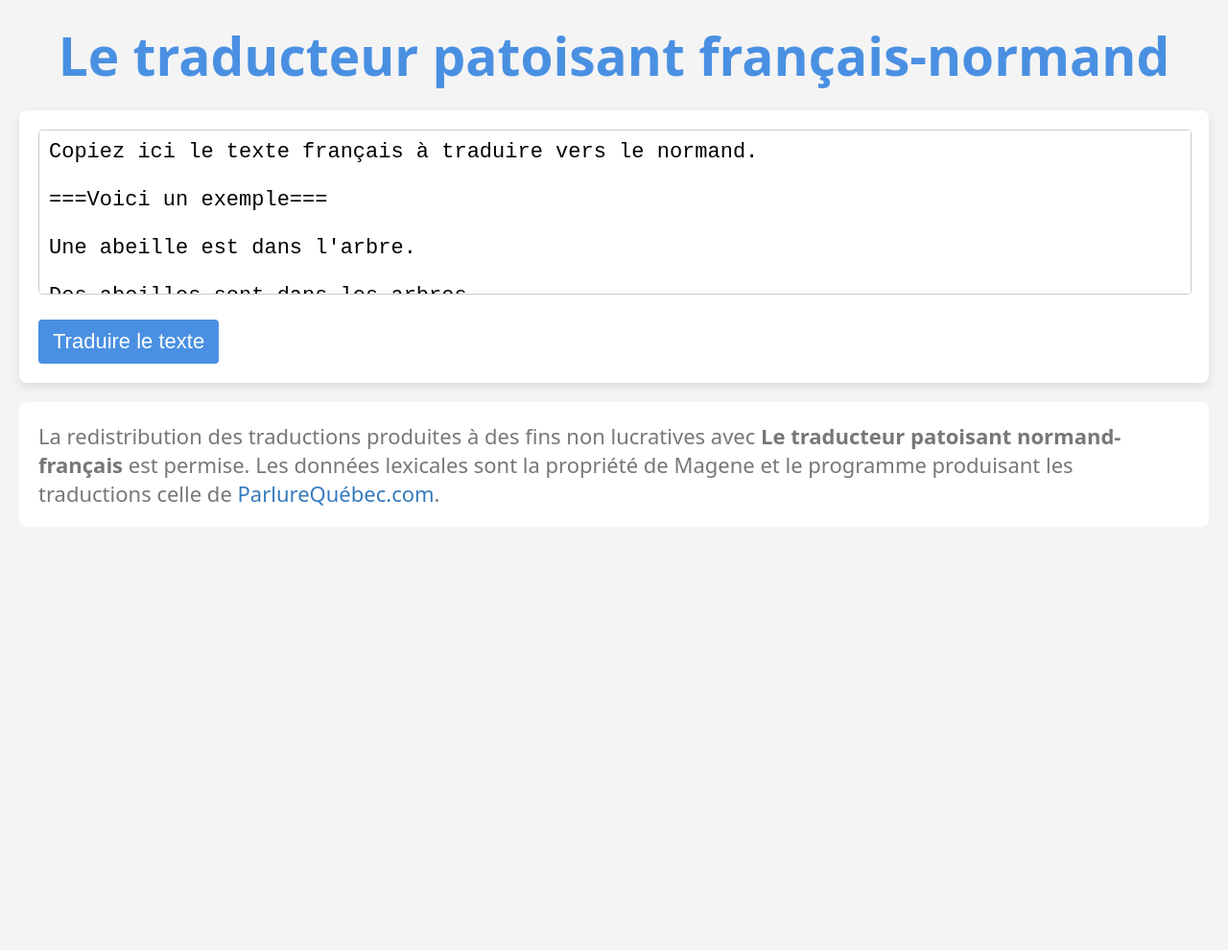
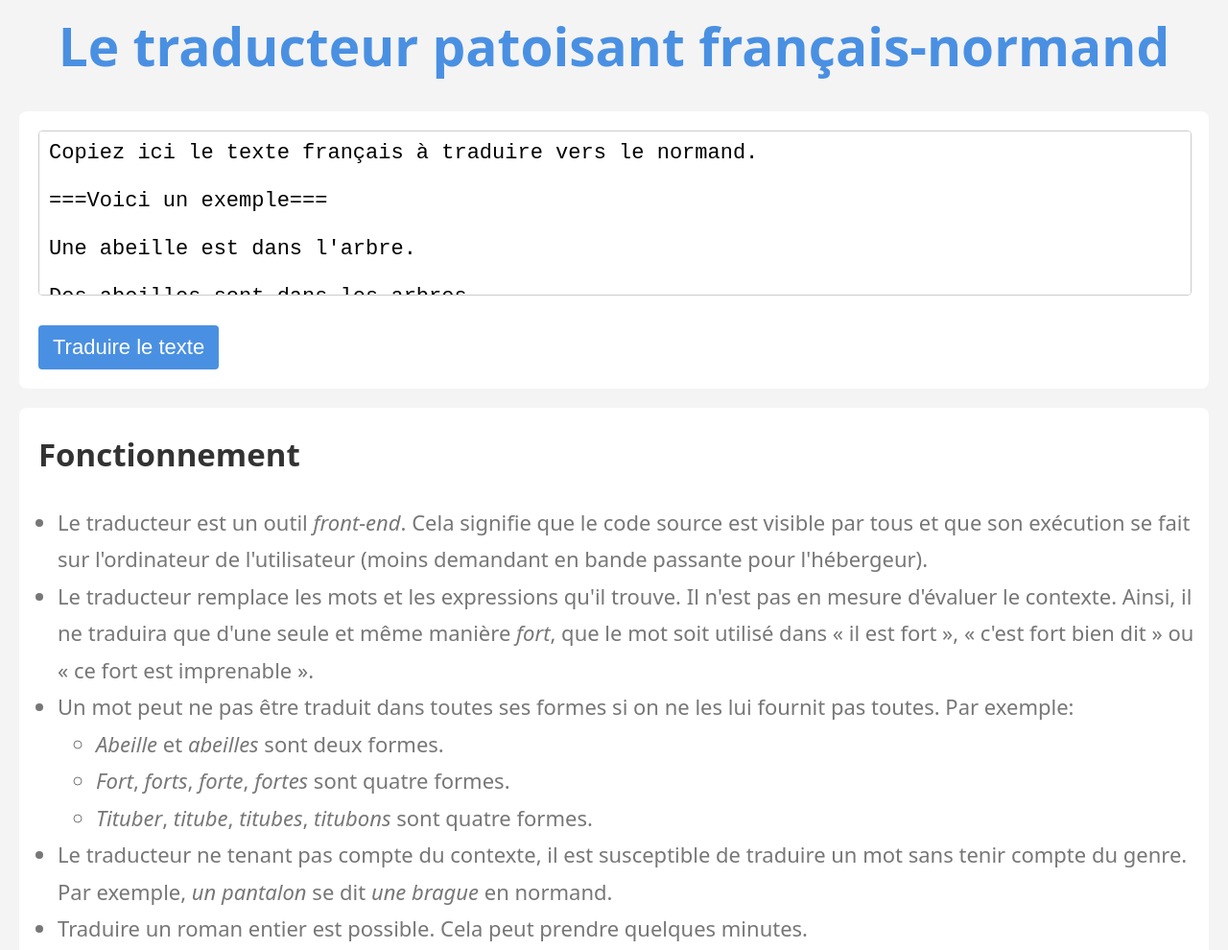
Before and after one commit to monmima/traducteur-patoisant, a plain HTML site: page index.html in a window 1280 px wide. Shown: the top 990 px of the page at 96% size. Before the commit the page ends 800 px from the top, so only its background shows below. Drawn offline with Linux system fonts and the light colour scheme.

Commit message:
add documentation to the app

```diff
--- a/index.html
+++ b/index.html
@@ -6,10 +6,6 @@
     <title>Le traducteur patoisant</title>
 
     <style>
-        * {
-            margin: 0;
-            padding: 0;
-        }
 
         a {
             color: #357ABD;
@@ -22,12 +18,13 @@
 
         /* test */
         body {
+            color: #333;
             font-family: system-ui, -apple-system, BlinkMacSystemFont, 'Segoe UI', Roboto, Oxygen, Ubuntu, Cantarell, 'Open Sans', 'Helvetica Neue', sans-serif;
             font-size: 22px;
             background-color: #f4f4f4;
-            color: #333;
+            line-height: 1.75;
             margin: 0;
-            padding: 20px;
+            padding: 0 20px;
             display: flex;
             flex-direction: column;
             align-items: center;
@@ -44,14 +41,14 @@
 
         h1 {
             font-size: 2.5em;
-            margin-bottom: 20px;
+            margin: 0 0 20px;
             color: #4A90E2;
         }
 
         form {
             background: white;
             border-radius: 8px;
-            box-shadow: 0 4px 10px rgba(0, 0, 0, 0.1);
+            margin: 0 0 20px;
             padding: 20px;
             width: 100%;
             box-sizing: border-box; /* Ensures padding is included in width */
@@ -97,7 +94,7 @@
 
         h2 {
             font-size: 1.5em;
-            margin: 0 0 10px;
+            margin: 20px;
             color: #333;
         }
 
@@ -112,14 +109,13 @@
         .attribution {
             background: white; /* Same background as the form */
             border-radius: 8px; /* Same border radius as the form */
-            margin: 20px;
+            color: #777; /* Slightly lighter color for attribution text */
+            margin: 0 0 20px;
             width: 100%; /* Full width */
-
-            color: #777; /* Slightly lighter color for attribution text */
         }
 
         .attribution > p {
-            padding: 20px;
+            padding: 0 20px;
         }
 
 
@@ -204,6 +200,25 @@ Hé bien! dansez maintenant.
     </div>
 
     <div class="attribution">
+        <h2>Fonctionnement</h2>
+
+        <ul>
+            <li>Le traducteur est un outil <em>front-end</em>. Cela signifie que le code source est visible par tous et que son exécution se fait sur l'ordinateur de l'utilisateur (moins demandant en bande passante pour l'hébergeur).</li>
+            <li>Le traducteur remplace les mots et les expressions qu'il trouve. Il n'est pas en mesure d'évaluer le contexte. Ainsi, il ne traduira que d'une seule et même manière <i>fort</i>, que le mot soit utilisé dans «&nbsp;il est fort&nbsp;», «&nbsp;c'est fort bien dit&nbsp;» ou «&nbsp;ce fort est imprenable&nbsp;».</li>
+            <li>Un mot peut ne pas être traduit dans toutes ses formes si on ne les lui fournit pas toutes. Par exemple:
+                <ul>
+                    <li><em>Abeille</em> et <em>abeilles</em> sont deux formes.</li>
+                    <li><em>Fort</em>, <em>forts</em>, <em>forte</em>, <em>fortes</em> sont quatre formes.</li>
+                    <li><em>Tituber</em>, <em>titube</em>, <em>titubes</em>, <em>titubons</em> sont quatre formes.</li>
+                </ul>
+            <li>Le traducteur ne tenant pas compte du contexte, il est susceptible de traduire un mot sans tenir compte du genre. Par exemple, <em>un pantalon</em> se dit <em>une brague</em> en normand.</li>
+            <li>Traduire un roman entier est possible. Cela peut prendre quelques minutes.</li>
+        </ul>
+    </div>
+
+    <div class="attribution">
+        <h2>Redistribution</h2>
+
         <p>La redistribution des traductions produites à des fins non lucratives avec <strong>Le traducteur patoisant normand-français</strong> est permise. Les données lexicales sont la propriété de Magene et le programme produisant les traductions celle de <a href="https://parlurequebec.com" target="_blank">ParlureQuébec.com</a>.</p>
     </div>
 
@@ -284,7 +299,7 @@ Hé bien! dansez maintenant.
 
         const lexicon = [
             ["autre", "âote"],
-            ["autre", "autres"],
+            ["autres", "âotes"],
             ["à quatre pattes", "à catouns"],
             ["ce soir", "à ce sei"],
             ["essoufflé", "à couorcheu d'halène"],
```
Also changed, not shown: 1 other file.
